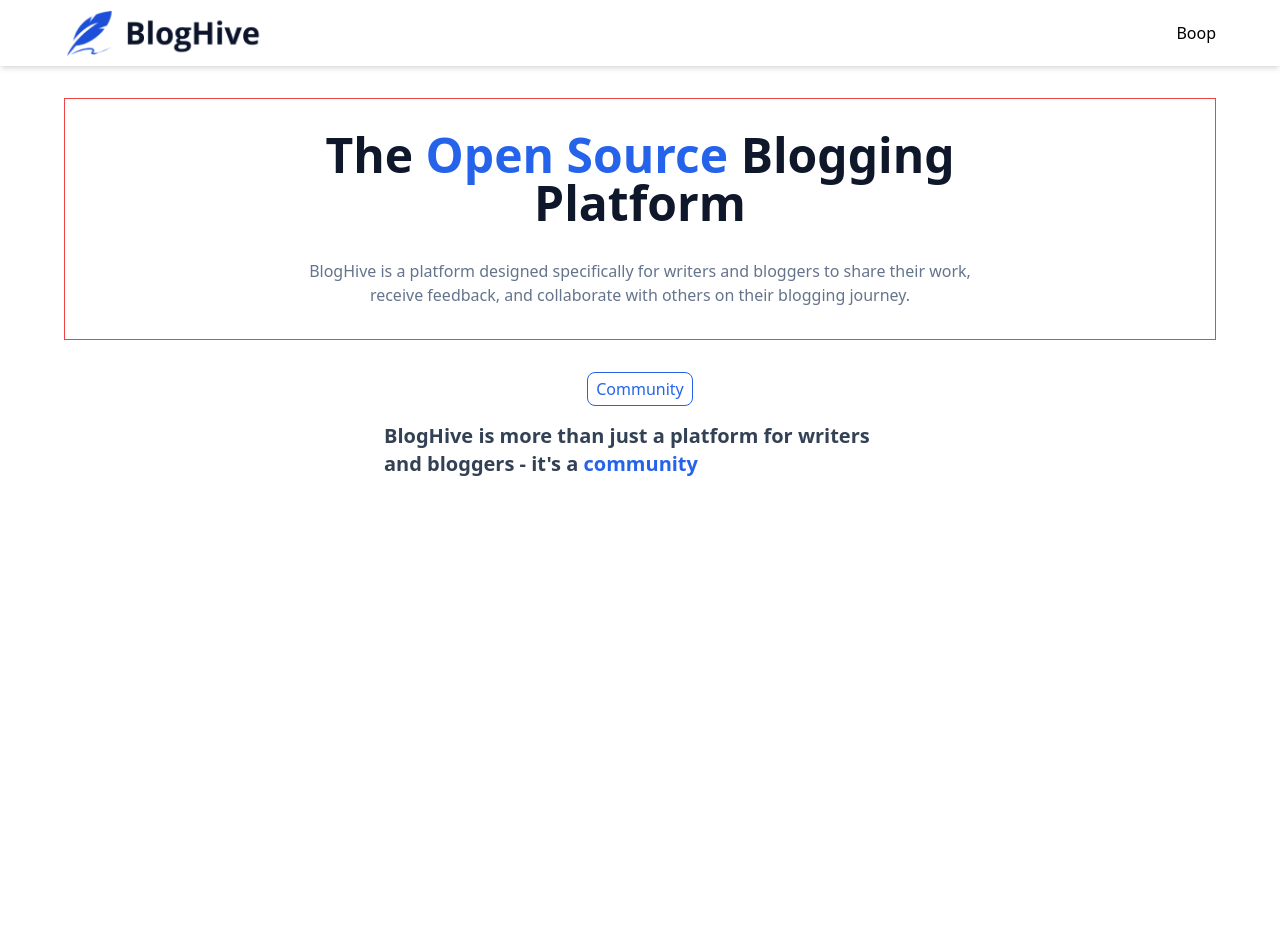
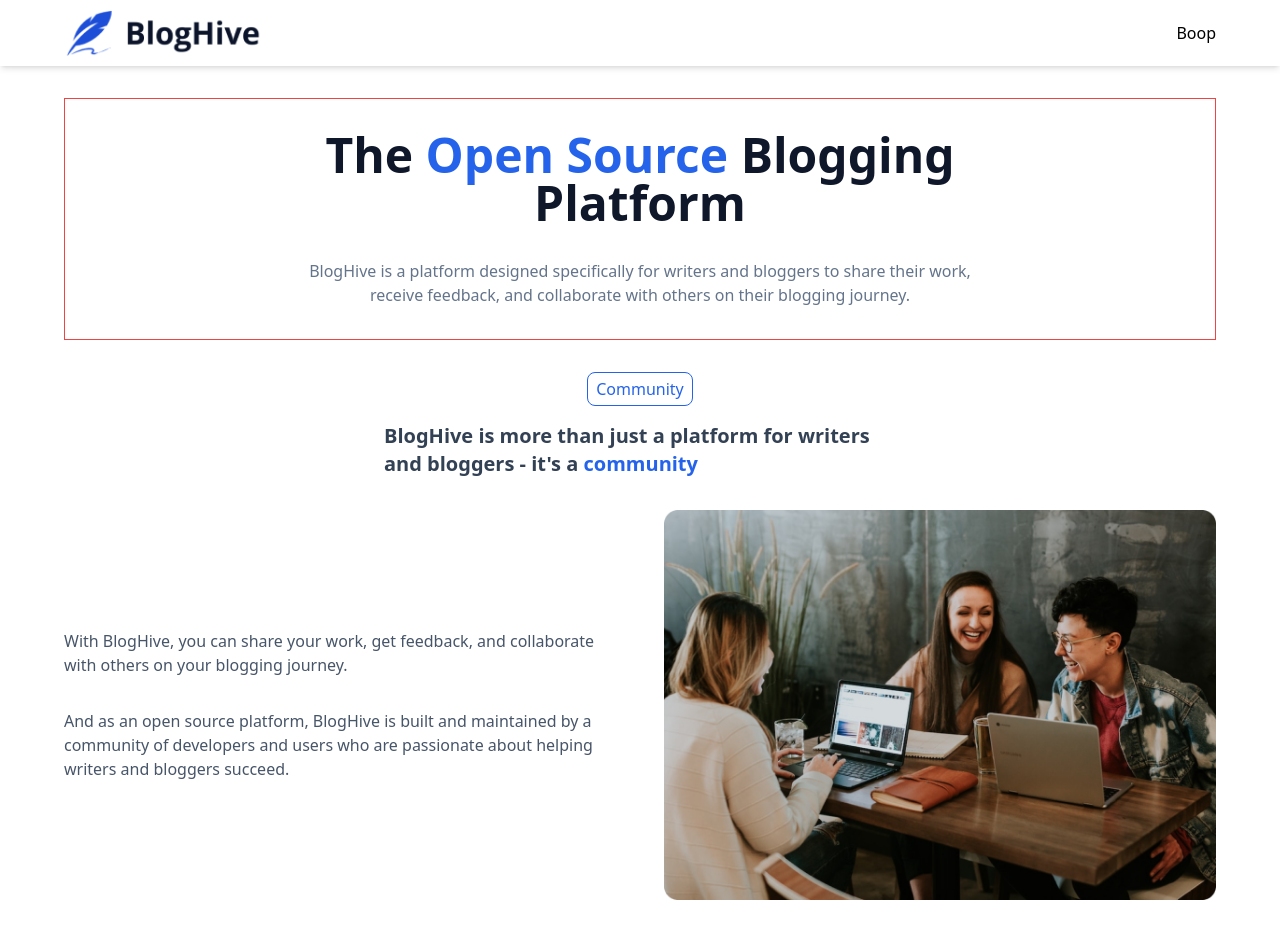
Before and after one commit to takanome-dev/BlogHive, a Next.js app in the folder apps/client/: page / in a window 1280 px wide. Before the commit the page ends 800 px from the top, so only its background shows below. Built offline with nearby package versions, Linux system fonts and the light colour scheme.

Commit message:
feat: add community section

```diff
--- a/apps/client/src/pages/index.tsx
+++ b/apps/client/src/pages/index.tsx
@@ -1,12 +1,13 @@
 import Image from 'next/image';
 import Link from 'next/link';
 import { Button } from 'ui';
-import logoTextBlack from '../../public/logo-text-black-1.png';
+import logoTextBlack from '@/public/logo-text-black-1.png';
+import communityImg from '@/public/community.png';
 
 export default function IndexPage() {
   return (
     <>
-      <header className="sticky top-0 flex items-center justify-between px-16 py-2 shadow-md">
+      <header className="sticky top-0 flex items-center justify-between bg-white bg-opacity-80 px-16 py-2 shadow-md backdrop-blur-md">
         <Link href="/">
           <Image src={logoTextBlack} width={200} height={200} alt="Logo" />
         </Link>
@@ -24,7 +25,8 @@ export default function IndexPage() {
             others on their blogging journey.
           </p>
         </div>
-        <div className="mt-8 flex flex-col items-center">
+        <section className="mt-8">
+          <div className="flex flex-col items-center">
             <span className="rounded-lg border border-blue-600 px-2 py-1 text-blue-600">
               Community
             </span>
@@ -33,6 +35,23 @@ export default function IndexPage() {
               it's a <span className="text-blue-600">community</span>
             </p>
           </div>
+          <div className="mt-8 grid grid-cols-2 gap-12">
+            <div className="flex max-w-xl flex-col justify-center gap-8 text-slate-600">
+              <p>
+                With BlogHive, you can share your work, get feedback, and
+                collaborate with others on your blogging journey.{' '}
+              </p>
+              <p>
+                And as an open source platform, BlogHive is built and maintained
+                by a community of developers and users who are passionate about
+                helping writers and bloggers succeed.
+              </p>
+            </div>
+            <div>
+              <Image src={communityImg} alt="Community Image" />
+            </div>
+          </div>
+        </section>
       </main>
     </>
   );
--- a/apps/client/tsconfig.json
+++ b/apps/client/tsconfig.json
@@ -1,9 +1,10 @@
 {
   "extends": "tsconfig/nextjs.json",
   "compilerOptions": {
-    "baseUrl": "./src",
+    "baseUrl": ".",
     "paths": {
-      "@/*": ["*"]
+      "@/*": ["src/*"],
+      "@/public/*": ["public/*"]
     }
   },
   "include": ["src", "next-env.d.ts"],
```
Also changed, not shown: apps/client/public/community.png (added). Lines whose indentation alone changed are shown as unchanged.
